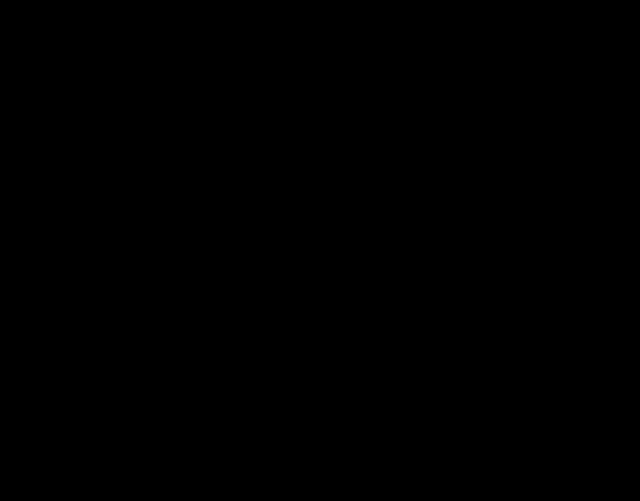
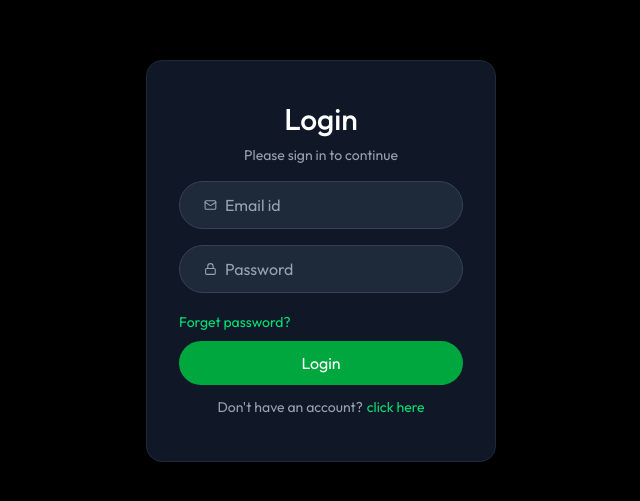
Before and after one commit to Boythesanket/resume-builder, a React (Vite) app in the folder frontend/: page /login in a window 1280 px wide. Shown: the part 139-640 px from the top of the page, without its empty margins (319-959 px from the left). Built offline with nearby package versions, Linux system fonts and the light colour scheme.

Commit message:
layout and login

```diff
--- a/frontend/src/App.jsx
+++ b/frontend/src/App.jsx
@@ -19,7 +19,7 @@ function App() {
         </Route>
 
         <Route element={<Preview />} path="view/:resumeId" />
-        <Route element={<Login />} path="login" />
+        <Route element={<Login />} path="/login" />
       </Routes>
     </>
   );
--- a/frontend/src/components/home/CallToAction.jsx
+++ b/frontend/src/components/home/CallToAction.jsx
@@ -3,10 +3,10 @@ import React from "react";
 function CallToAction() {
   return (
     <div id="CTA">
-      <div className="mt-28 border-y border-dashed border-slate-200 w-full max-w-5xl mx-auto px-10 sm:px-16">
-        <div className="flex flex-col md:flex-row text-center md:text-left items-center justify-between gap-8 px-3 md:px-10 border-x border-dashed border-slate-200 py-16 sm:py-20 -mt-10 -mb-10 w-full">
-          <p className="text-xl font-medium max-w-md text-slate-400">
-            Star the repo and join the growing PrebuiltUI community.
+      <div className="mt-30 border-y border-dashed w-full max-w-5xl mx-auto px-10 sm:px-16">
+        <div className="flex flex-col md:flex-row text-center md:text-left items-center justify-between gap-8 px-3 md:px-10 border-x border-dashed py-16 sm:py-20 -mt-10 -mb-10 w-full">
+          <p className="text-xl font-medium max-w-md text-slate-400 capitalize">
+            Build a professional resume that helps you stand out and get hired
           </p>
           <a
             target="_blank"
--- /dev/null
+++ b/frontend/src/components/home/Footer.jsx
@@ -0,0 +1,40 @@
+import React from "react";
+
+function Footer() {
+  return (
+    <>
+      <style>{`
+                @import url('https://fonts.googleapis.com/css2?family=Poppins:ital,wght@0,100;0,200;0,300;0,400;0,500;0,600;0,700;0,800;0,900;1,100;1,200;1,300;1,400;1,500;1,600;1,700;1,800;1,900&display=swap');
+
+                * {
+                    font-family: 'Poppins', sans-serif;
+                }
+            `}</style>
+
+      <footer className="mt-20 flex flex-col items-center justify-around w-full py-16 text-sm text-gray-400/70">
+        <img src="/logo.svg" className="invert h-11 w-auto" alt="" />
+        <p className="mt-4 text-center">
+          Copyright © 2025 <a href="https://prebuiltui.com">Resume Builder</a>. All
+          rights reservered.
+        </p>
+        <div className="flex items-center gap-4 mt-6">
+          <a
+            href="#"
+            className="font-medium text-gray-400 hover:text-black transition-all"
+          >
+            Brand Guidelines
+          </a>
+          <div className="h-4 w-px bg-black/20"></div>
+          <a
+            href="#"
+            className="font-medium text-gray-400 hover:text-black transition-all"
+          >
+            Trademark Policy
+          </a>
+        </div>
+      </footer>
+    </>
+  );
+}
+
+export default Footer;
--- a/frontend/src/pages/Home.jsx
+++ b/frontend/src/pages/Home.jsx
@@ -4,6 +4,7 @@ import Hero from "../components/home/Hero";
 import Features from "../components/home/Features";
 import Testimonial from "../components/home/Testimonial";
 import CallToAction from "../components/home/CallToAction";
+import Footer from "../components/home/Footer";
 
 function Home() {
   return (
@@ -13,6 +14,7 @@ function Home() {
       <Features />
       <Testimonial />
       <CallToAction />
+      <Footer />
     </div>
   );
 }
--- a/frontend/src/pages/Login.jsx
+++ b/frontend/src/pages/Login.jsx
@@ -1,7 +1,150 @@
 import React from "react";
 
 function Login() {
-  return <div>Login</div>;
+  const [state, setState] = React.useState("login");
+
+  const [formData, setFormData] = React.useState({
+    name: "",
+    email: "",
+    password: "",
+  });
+
+  const handleSubmit = (e) => {
+    e.preventDefault();
+  };
+
+  const handleChange = (e) => {
+    const { name, value } = e.target;
+    setFormData((prev) => ({ ...prev, [name]: value }));
+  };
+
+  return (
+    <div className="p-2 flex flex-col mx-auto items-center justify-center min-h-screen">
+      <form
+        onSubmit={handleSubmit}
+        className="sm:w-87.5 w-full text-center bg-gray-900 border border-gray-800 rounded-2xl px-8"
+      >
+        <h1 className="text-white text-3xl mt-10 font-medium">
+          {state === "login" ? "Login" : "Sign up"}
+        </h1>
+
+        <p className="text-gray-400 text-sm mt-2">Please sign in to continue</p>
+
+        {state !== "login" && (
+          <div className="flex items-center mt-6 w-full bg-gray-800 border border-gray-700 h-12 rounded-full overflow-hidden pl-6 gap-2 ">
+            <svg
+              xmlns="http://www.w3.org/2000/svg"
+              width="16"
+              height="16"
+              viewBox="0 0 24 24"
+              fill="none"
+              stroke="currentColor"
+              className="text-gray-400"
+              strokeWidth="2"
+              strokeLinecap="round"
+              strokeLinejoin="round"
+            >
+              {" "}
+              <circle cx="12" cy="8" r="5" />{" "}
+              <path d="M20 21a8 8 0 0 0-16 0" />{" "}
+            </svg>
+            <input
+              type="text"
+              name="name"
+              placeholder="Name"
+              className="w-full bg-transparent text-white placeholder-gray-400 border-none outline-none "
+              value={formData.name}
+              onChange={handleChange}
+              required
+            />
+          </div>
+        )}
+
+        <div className="flex items-center w-full mt-4 bg-gray-800 border border-gray-700 h-12 rounded-full overflow-hidden pl-6 gap-2 ">
+          <svg
+            xmlns="http://www.w3.org/2000/svg"
+            width="14"
+            height="14"
+            viewBox="0 0 24 24"
+            fill="none"
+            stroke="currentColor"
+            className="text-gray-400"
+            strokeWidth="2"
+            strokeLinecap="round"
+            strokeLinejoin="round"
+          >
+            {" "}
+            <path d="m22 7-8.991 5.727a2 2 0 0 1-2.009 0L2 7" />{" "}
+            <rect x="2" y="4" width="20" height="16" rx="2" />{" "}
+          </svg>
+          <input
+            type="email"
+            name="email"
+            placeholder="Email id"
+            className="w-full bg-transparent text-white placeholder-gray-400 border-none outline-none "
+            value={formData.email}
+            onChange={handleChange}
+            required
+          />
+        </div>
+
+        <div className=" flex items-center mt-4 w-full bg-gray-800 border border-gray-700 h-12 rounded-full overflow-hidden pl-6 gap-2 ">
+          <svg
+            xmlns="http://www.w3.org/2000/svg"
+            width="14"
+            height="14"
+            viewBox="0 0 24 24"
+            fill="none"
+            stroke="currentColor"
+            className="text-gray-400"
+            strokeWidth="2"
+            strokeLinecap="round"
+            strokeLinejoin="round"
+          >
+            {" "}
+            <rect width="18" height="11" x="3" y="11" rx="2" ry="2" />{" "}
+            <path d="M7 11V7a5 5 0 0 1 10 0v4" />{" "}
+          </svg>
+          <input
+            type="password"
+            name="password"
+            placeholder="Password"
+            className="w-full bg-transparent text-white placeholder-gray-400 border-none outline-none"
+            value={formData.password}
+            onChange={handleChange}
+            required
+          />
+        </div>
+
+        <div className="mt-4 text-left">
+          <button className="text-sm text-green-400 hover:underline">
+            Forget password?
+          </button>
+        </div>
+
+        <button
+          type="submit"
+          className="mt-2 w-full h-11 rounded-full text-white bg-green-600 hover:bg-green-500 transition "
+        >
+          {state === "login" ? "Login" : "Sign up"}
+        </button>
+
+        <p
+          onClick={() =>
+            setState((prev) => (prev === "login" ? "register" : "login"))
+          }
+          className="text-gray-400 text-sm mt-3 mb-11 cursor-pointer"
+        >
+          {state === "login"
+            ? "Don't have an account?"
+            : "Already have an account?"}
+          <span className="text-green-400 hover:underline ml-1">
+            click here
+          </span>
+        </p>
+      </form>
+    </div>
+  );
 }
 
 export default Login;
```
